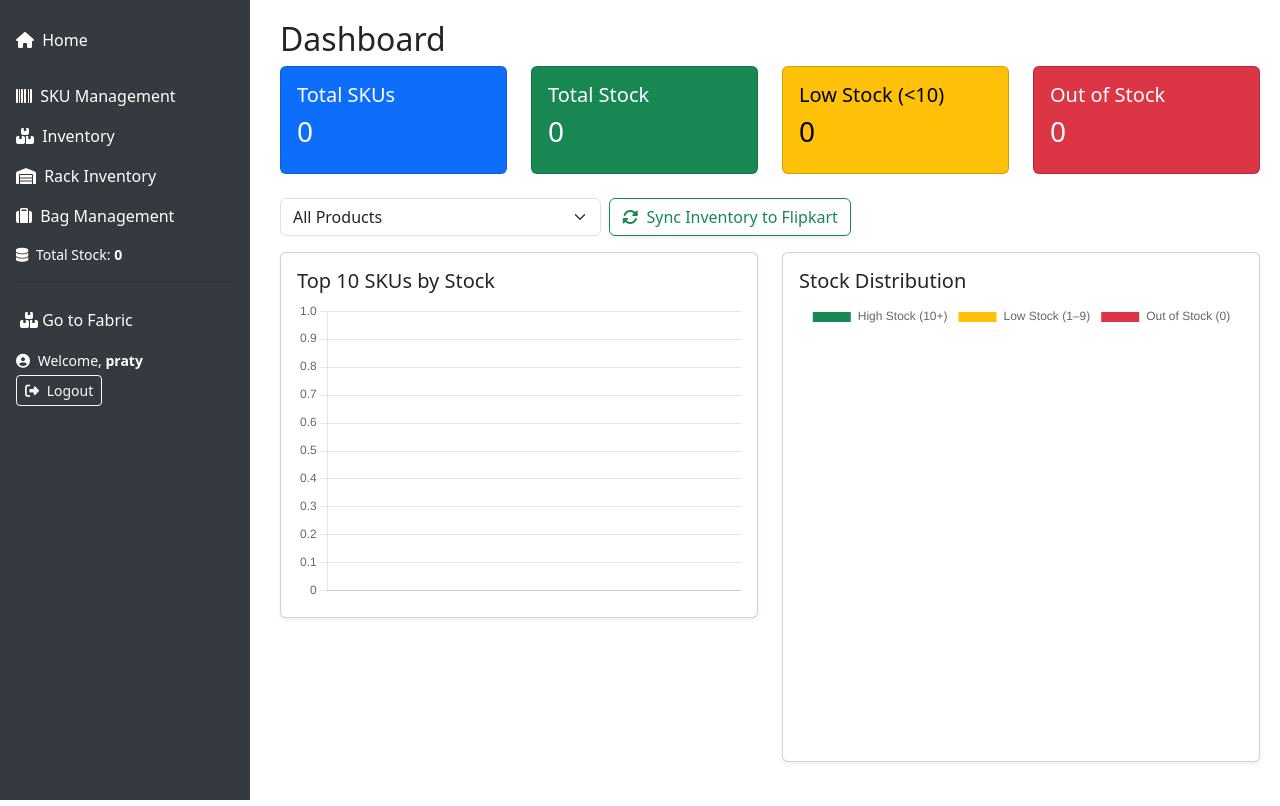
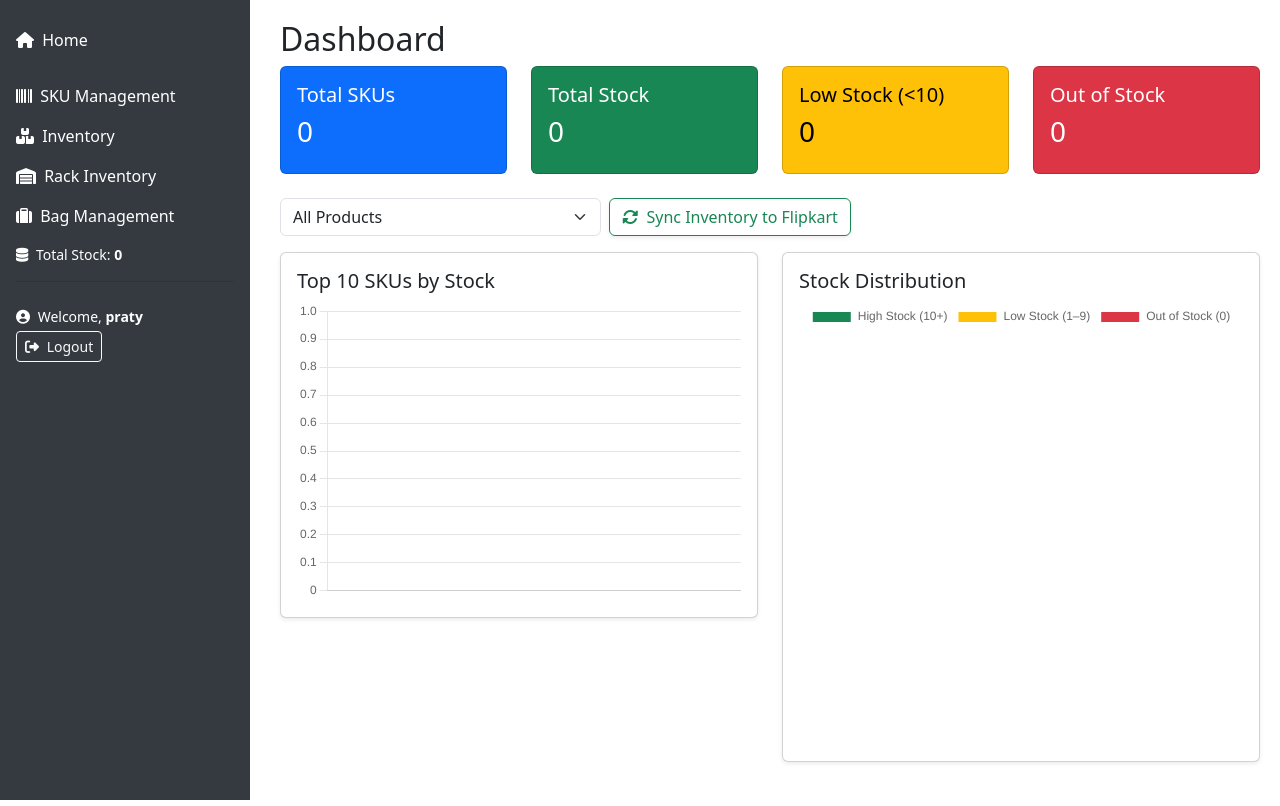
Before and after one commit to pratyakshvijay/inventory_manager, a Django app: page /inventory/ in a window 1280 px wide. Run offline with Django 5.2, Linux system fonts and the light colour scheme; a user stored in the database is signed in; data comes from the database, SQL or seed files in the repository; some libraries are stand-ins or nearby versions.

Commit message:
Remove Goto Fabric button

```diff
--- a/inventory_manager/templates/inventory_manager/base.html
+++ b/inventory_manager/templates/inventory_manager/base.html
@@ -152,7 +152,7 @@
 
         <hr class="bg-secondary mx-3">
 
-        <a class="nav-link {% if '/fabric/' in request.path %}active{% endif %}" href="/fabric/"><i class="fas fa-boxes"></i> Go to Fabric</a>
+        <!-- <a class="nav-link {% if '/fabric/' in request.path %}active{% endif %}" href="/fabric/"><i class="fas fa-boxes"></i> Go to Fabric</a> -->
 
         <div class="px-3 py-2 text-white small">
             <div class="d-flex flex-column">
```
